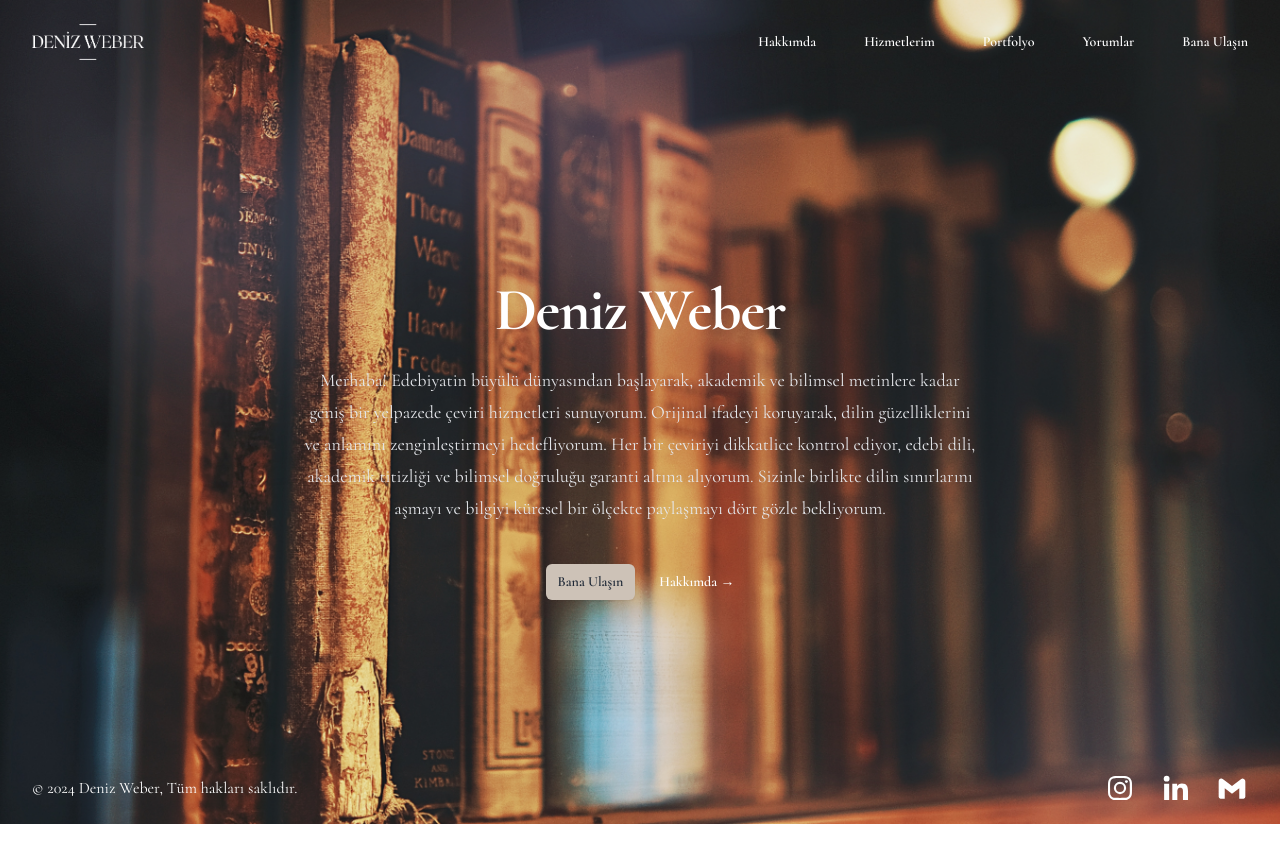
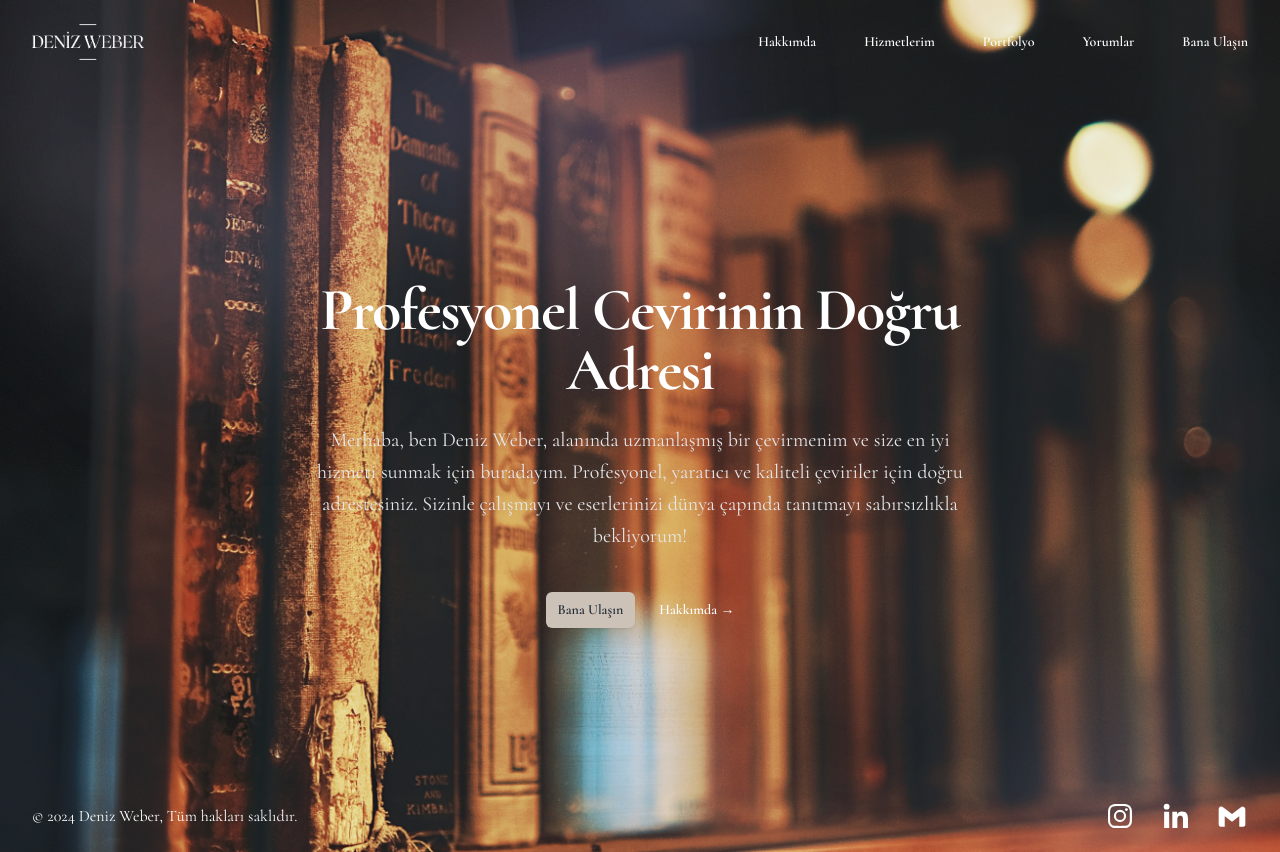
Before and after one commit to bulutyerli/denizweber-ceviri, a Next.js app: page / in a window 1280 px wide. Before the commit the page ends 824 px from the top, so only its background shows below. Built offline with nearby package versions, Linux system fonts and the light colour scheme.

Commit message:
change homepage message

```diff
--- a/app/page.js
+++ b/app/page.js
@@ -28,17 +28,13 @@ export default function Homepage() {
         <div className="mx-auto max-w-2xl py-32 sm:py-48 lg:py-56">
           <div className="text-center">
             <h1 className="text-4xl font-bold tracking-tight text-white sm:text-6xl">
-              Deniz Weber
+              Profesyonel Cevirinin Doğru Adresi
             </h1>
-            <p className="mt-6 text-lg leading-8 text-gray-200 px-5 xl:px-0">
-              Merhaba! Edebiyatin büyülü dünyasından başlayarak, akademik ve
-              bilimsel metinlere kadar geniş bir yelpazede çeviri hizmetleri
-              sunuyorum. Orijinal ifadeyi koruyarak, dilin güzelliklerini ve
-              anlamını zenginleştirmeyi hedefliyorum. Her bir çeviriyi
-              dikkatlice kontrol ediyor, edebi dili, akademik titizliği ve
-              bilimsel doğruluğu garanti altına alıyorum. Sizinle birlikte dilin
-              sınırlarını aşmayı ve bilgiyi küresel bir ölçekte paylaşmayı dört
-              gözle bekliyorum.
+            <p className="mt-6 text-xl leading-8 text-gray-200 px-5 xl:px-0">
+              Merhaba, ben Deniz Weber, alanında uzmanlaşmış bir çevirmenim ve
+              size en iyi hizmeti sunmak için buradayım. Profesyonel, yaratıcı
+              ve kaliteli çeviriler için doğru adrestesiniz. Sizinle çalışmayı
+              ve eserlerinizi dünya çapında tanıtmayı sabırsızlıkla bekliyorum!
             </p>
             <div className="mt-10 flex items-center justify-center gap-x-6">
               <Link
```
